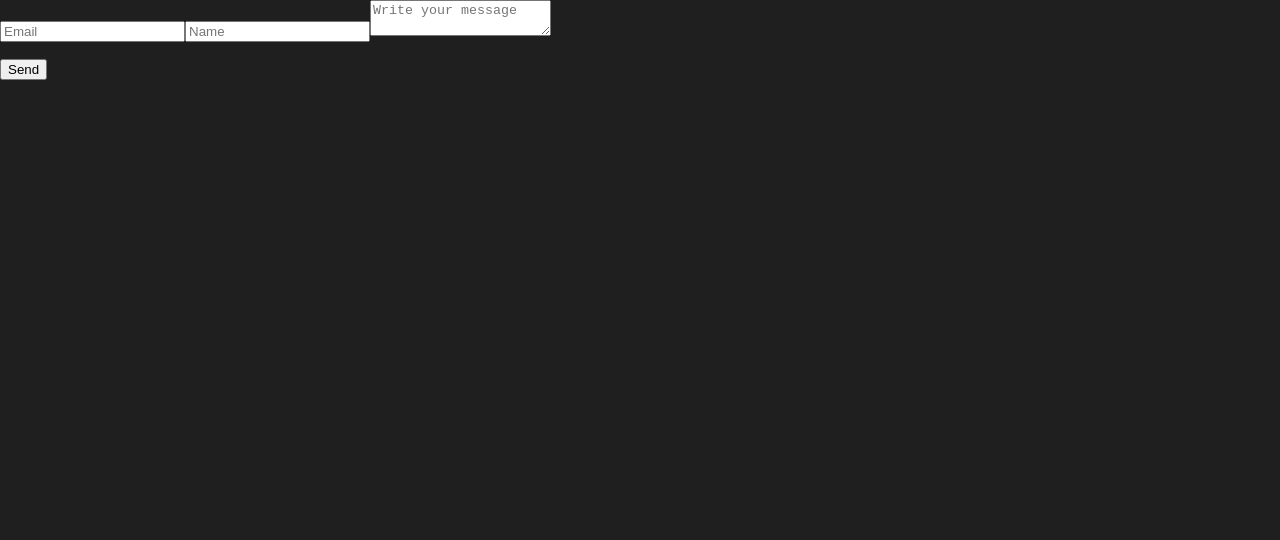
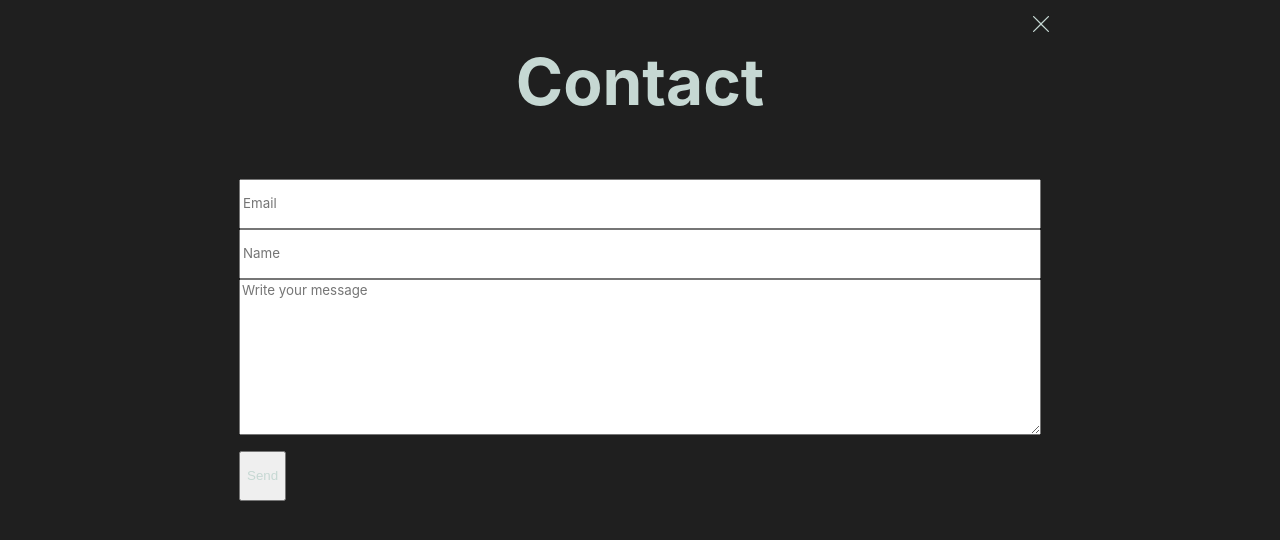
Before and after one commit to benjlevesque/benjaminlevesque.com, a Next.js app: page /contact in a window 1280 px wide. Shown: the top 540 px of the page. Built offline with nearby package versions, Linux system fonts and the light colour scheme.

Commit message:
Contact form

```diff
--- /dev/null
+++ b/lib/client.ts
@@ -0,0 +1,25 @@
+const baseUrl = "/api";
+
+type ClientOptions = {
+  data: any;
+  method?: string;
+  headers?: Record<string, any>;
+};
+
+export const client = (
+  url: string,
+  { data, headers, method }: ClientOptions
+) => {
+  return fetch(baseUrl + url, {
+    method: method ? method : data ? "POST" : "GET",
+    body: data ? JSON.stringify(data) : undefined,
+    headers: {
+      "Content-Type": data ? "application/json" : undefined,
+      ...headers,
+    },
+  });
+};
+
+export const useClient = () => {
+  return client;
+};
--- /dev/null
+++ b/pages/api/contact.ts
@@ -0,0 +1,8 @@
+import { NextApiHandler } from "next";
+
+const handler: NextApiHandler = async (req, res) => {
+  console.log(req.body);
+  res.status(201).send("OK");
+};
+
+export default handler;
--- a/pages/contact.tsx
+++ b/pages/contact.tsx
@@ -1,26 +1,60 @@
-import Head from "next/head";
-import Link from "next/link";
+import { motion } from "framer-motion";
+import { FormEvent, useRef } from "react";
+import {
+  Layout,
+  PageCloser,
+  PageContent,
+  PageTitle,
+} from "../components/Layout";
+import { useClient } from "../lib/client";
 
-import styles from "../styles/Home.module.css";
+import styles from "../styles/Contact.module.scss";
 
 const ContactPage = () => {
+  const client = useClient();
+  const formRef = useRef<HTMLFormElement>();
+  const submit = async (ev: FormEvent<HTMLFormElement>) => {
+    const { email, name, message } = (ev.target as any).elements;
+    ev.preventDefault();
+    await client("/contact", {
+      data: { email: email.value, name: name.value, message: message.value },
+    });
+    formRef.current.reset();
+  };
   return (
-    <div className={styles.container}>
-      <Head>
-        <title>Benjamin's page</title>
-      </Head>
-
-      <main className={styles.main}>
-        <form className={styles.form}>
-          <input name="email" type="email" placeholder="Email" />
-          <input name="name" placeholder="Name" />
-          <textarea name="message" placeholder="Write your message" />
+    <Layout title="Benjamin's contact">
+      <PageTitle>Contact</PageTitle>
+      <PageCloser />
+      <PageContent>
+        <form ref={formRef} className={styles.form} onSubmit={submit}>
+          <motion.input
+            whileHover={{ scale: 1.02 }}
+            whileFocus={{ scale: 1.02 }}
+            name="email"
+            type="email"
+            autoComplete="off"
+            placeholder="Email"
+          />
+          <motion.input
+            whileHover={{ scale: 1.02 }}
+            whileFocus={{ scale: 1.02 }}
+            name="name"
+            autoComplete="off"
+            placeholder="Name"
+          />
+          <motion.textarea
+            whileHover={{ scale: 1.02 }}
+            whileFocus={{ scale: 1.02 }}
+            rows={10}
+            name="message"
+            placeholder="Write your message"
+          />
           <p>
             <input type="submit" value="Send" />
           </p>
         </form>
-      </main>
-    </div>
+      </PageContent>
+    </Layout>
   );
 };
 
--- /dev/null
+++ b/styles/Contact.module.scss
@@ -0,0 +1,33 @@
+.main {
+}
+
+.form {
+  display: flex;
+  flex-direction: column;
+  width: 100%;
+  padding: 16px;
+}
+
+.form input {
+  height: 50px;
+}
+.form input,
+.form textarea,
+.form input:focus,
+.form input:active,
+.form input::content,
+.form input::selection,
+.form textarea:focus {
+  background-color: transparent;
+  margin: 16px;
+  border: 0;
+  width: 100%;
+  resize: none;
+  font-size: 16px;
+  color: #c6d8d3;
+}
+
+.form input[type="submit"] {
+  color: #c6d8d3;
+  cursor: pointer;
+}
--- a/styles/globals.css
+++ b/styles/globals.css
@@ -16,3 +16,9 @@ a {
 * {
   box-sizing: border-box;
 }
+
+input::placeholder,
+textarea::placeholder {
+  font-family: -apple-system, BlinkMacSystemFont, Segoe UI, Roboto, Oxygen,
+    Ubuntu, Cantarell, Fira Sans, Droid Sans, Helvetica Neue, sans-serif;
+}
```
